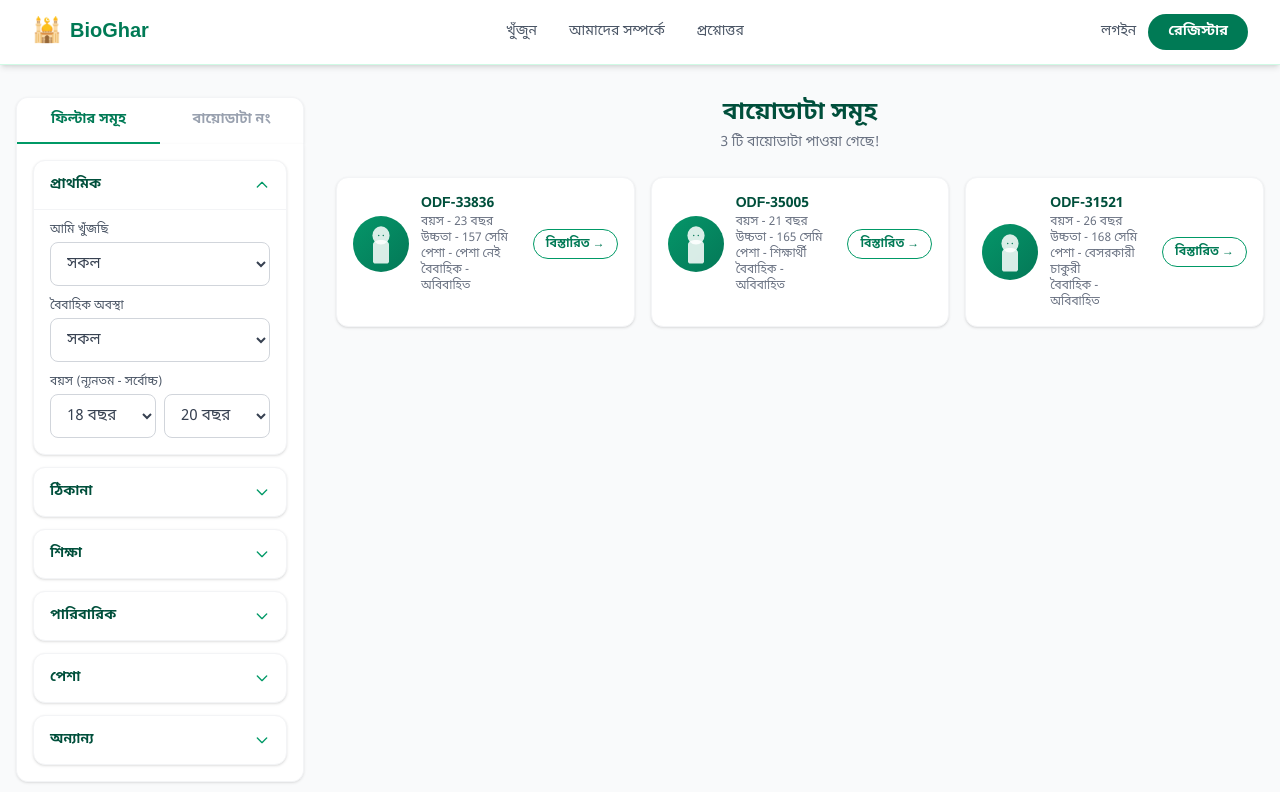
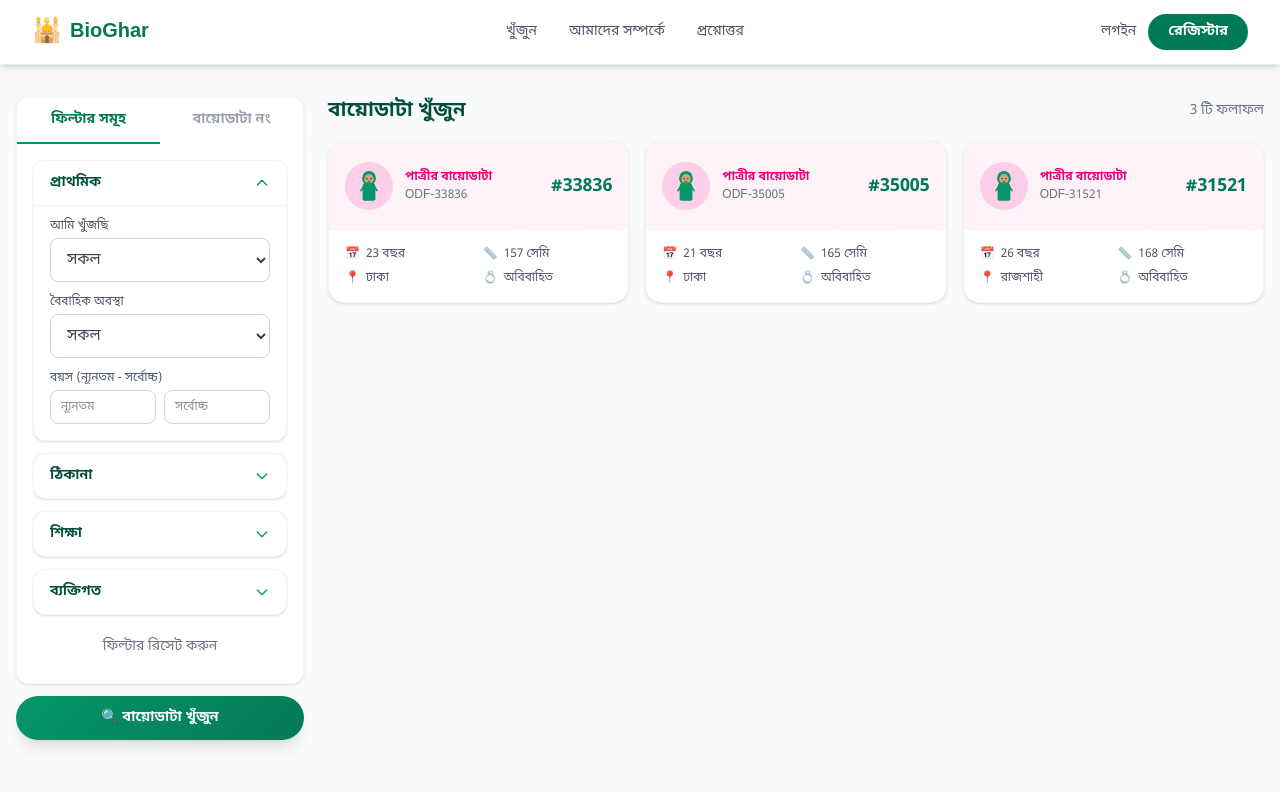
Before and after one commit to mdkanokmiah232-arch/BioGhar, a Next.js app: page /biodata in a window 1280 px wide. Shown: the top 792 px of the page. Built offline with nearby package versions, Linux system fonts and the light colour scheme.

Commit message:
fix: card design — no name, পাত্র/পাত্রী icon + label, age number inputs

```diff
--- a/src/app/biodata/BiodataSearchContent.tsx
+++ b/src/app/biodata/BiodataSearchContent.tsx
@@ -9,7 +9,7 @@ function CollapsibleSection({ title, defaultOpen = false, children }: { title: s
   const [open, setOpen] = useState(defaultOpen);
   return (
     <div className="bg-white rounded-xl border border-gray-100 shadow-sm">
-      <button onClick={() => setOpen(!open)} className="w-full flex items-center justify-between px-4 py-3.5 text-left">
+      <button onClick={() => setOpen(!open)} className="w-full flex items-center justify-between px-4 py-3 text-left">
         <span className="font-semibold text-emerald-900 text-sm">{title}</span>
         <svg className={`w-4 h-4 text-emerald-600 transition-transform duration-200 ${open ? "rotate-180" : ""}`} fill="none" stroke="currentColor" viewBox="0 0 24 24"><path strokeLinecap="round" strokeLinejoin="round" strokeWidth={2} d="M19 9l-7 7-7-7" /></svg>
       </button>
@@ -18,31 +18,30 @@ function CollapsibleSection({ title, defaultOpen = false, children }: { title: s
   );
 }
 
-function SmallMaleIcon() {
+function MaleMini() {
   return (
-    <div className="w-14 h-14 rounded-full flex items-center justify-center flex-shrink-0" style={{ background: "linear-gradient(135deg, #059669, #047857)" }}>
-      <svg viewBox="0 0 120 120" className="w-10 h-10">
-        <circle cx="60" cy="38" r="22" fill="white" opacity="0.9"/>
-        <rect x="38" y="20" width="44" height="12" rx="4" fill="white" opacity="0.7"/>
-        <circle cx="52" cy="38" r="2" fill="#047857"/>
-        <circle cx="68" cy="38" r="2" fill="#047857"/>
-        <path d="M36 65 C36 58 48 52 60 52 C72 52 84 58 84 65 L84 100 C84 105 80 108 76 108 L44 108 C40 108 36 105 36 100Z" fill="white" opacity="0.85"/>
-        <path d="M44 44 Q48 56 60 58 Q72 56 76 44" fill="white" opacity="0.5"/>
+    <svg viewBox="0 0 60 60" className="w-8 h-8">
+      <circle cx="30" cy="18" r="11" fill="#3D3266"/>
+      <rect x="19" y="10" width="22" height="7" rx="2" fill="#3D3266"/>
+      <circle cx="26" cy="18" r="1.2" fill="#1a1a2e"/><circle cx="34" cy="18" r="1.2" fill="#1a1a2e"/>
+      <path d="M22 32 C22 27 25 24 30 24 C35 24 38 27 38 32 L38 50 C38 52 36 53 34 53 L26 53 C24 53 22 52 22 50Z" fill="#3D3266"/>
+      <path d="M22 21 Q25 28 30 29 Q35 28 38 21" fill="#3D3266" opacity="0.5"/>
     </svg>
-    </div>
   );
 }
 
-function SmallFemaleIcon() {
+function FemaleMini() {
   return (
-    <div className="w-14 h-14 rounded-full flex items-center justify-center flex-shrink-0" style={{ background: "linear-gradient(135deg, #059669, #047857)" }}>
-      <svg viewBox="0 0 120 140" className="w-10 h-10">
-        <ellipse cx="60" cy="40" rx="30" ry="32" fill="white" opacity="0.85"/>
-        <circle cx="52" cy="40" r="2.5" fill="#047857"/>
-        <circle cx="68" cy="40" r="2.5" fill="#047857"/>
-        <path d="M32 72 C32 62 44 56 60 56 C76 56 88 62 88 72 L88 130 C88 135 84 138 80 138 L40 138 C36 138 32 135 32 130Z" fill="white" opacity="0.85"/>
+    <svg viewBox="0 0 60 70" className="w-8 h-8">
+      <ellipse cx="30" cy="18" rx="15" ry="16" fill="#059669"/>
+      <ellipse cx="30" cy="20" rx="10" ry="11" fill="#D4A574"/>
+      <circle cx="26" cy="19" r="1.5" fill="#1a1a2e"/><circle cx="34" cy="19" r="1.5" fill="#1a1a2e"/>
+      <path d="M27 24 Q30 27 33 24" fill="none" stroke="#1a1a2e" strokeWidth="1"/>
+      <path d="M16 36 C16 30 22 27 30 27 C38 27 44 30 44 36 L44 64 C44 66 42 67 40 67 L20 67 C18 67 16 66 16 64Z" fill="#059669"/>
+      <path d="M25 27 L30 33 L35 27" fill="none" stroke="#10b981" strokeWidth="1"/>
+      <path d="M16 36 L10 46 L13 47 L18 40" fill="#059669"/>
+      <path d="M44 36 L50 46 L47 47 L42 40" fill="#059669"/>
     </svg>
-    </div>
   );
 }
 
@@ -80,8 +79,7 @@ export default function BiodataSearchContent() {
   return (
     <div className="min-h-screen bg-gray-50">
       <div className="max-w-7xl mx-auto px-4 py-8">
-        <div className="flex flex-col lg:flex-row gap-8">
-
+        <div className="flex flex-col lg:flex-row gap-6">
           {/* Sidebar */}
           <aside className="w-full lg:w-72 flex-shrink-0">
             <div className="sticky top-24">
@@ -118,16 +116,8 @@ export default function BiodataSearchContent() {
                       <div>
                         <label className="block text-xs font-medium text-gray-600 mb-1">বয়স (ন্যূনতম - সর্বোচ্চ)</label>
                         <div className="flex gap-2">
-                          <select value={ageMin} onChange={(e) => setAgeMin(Number(e.target.value))} className="w-1/2 search-select text-xs">
-                            {Array.from({ length: 25 }, (_, i) => (
-                              <option key={i + 18} value={i + 18}>{i + 18} বছর</option>
-                            ))}
-                          </select>
-                          <select value={ageMax} onChange={(e) => setAgeMax(Number(e.target.value))} className="w-1/2 search-select text-xs">
-                            {Array.from({ length: 25 }, (_, i) => (
-                              <option key={i + 20} value={i + 20}>{i + 20} বছর</option>
-                            ))}
-                          </select>
+                          <input type="number" placeholder="ন্যূনতম" value={ageMin === 18 ? "" : ageMin} onChange={(e) => { const v = Number(e.target.value); if (v && v >= 18 && v < ageMax) setAgeMin(v); else if (!e.target.value) setAgeMin(18); }} className="w-1/2 rounded-lg border border-gray-300 px-2.5 py-2 text-xs focus:outline-none focus:ring-2 focus:ring-emerald-500" />
+                          <input type="number" placeholder="সর্বোচ্চ" value={ageMax === 60 ? "" : ageMax} onChange={(e) => { const v = Number(e.target.value); if (v && v > ageMin && v <= 60) setAgeMax(v); else if (!e.target.value) setAgeMax(60); }} className="w-1/2 rounded-lg border border-gray-300 px-2.5 py-2 text-xs focus:outline-none focus:ring-2 focus:ring-emerald-500" />
                         </div>
                       </div>
                     </div>
@@ -147,22 +137,14 @@ export default function BiodataSearchContent() {
                     </select>
                   </CollapsibleSection>
 
-                  <CollapsibleSection title="পারিবারিক">
-                    <select className="search-select w-full text-sm">
+                  <CollapsibleSection title="ব্যক্তিগত">
+                    <select value={profession} onChange={(e) => setProfession(e.target.value)} className="search-select w-full text-sm">
                       <option value="all">সকল</option>
+                      {["Software Engineer","Doctor","Engineer","Teacher","Business","Bank Officer","Govt. Officer","Lawyer","Student","Other"].map((p) => <option key={p} value={p}>{p}</option>)}
                     </select>
                   </CollapsibleSection>
 
-                  <CollapsibleSection title="পেশা">
-                    <select value={profession} onChange={(e) => setProfession(e.target.value)} className="search-select w-full text-sm">
-                      <option value="all">সকল</option>
-                      {["Software Engineer","Doctor","Engineer","Teacher","Business","Bank Officer","Govt. Officer","Lawyer","Student"].map((p) => <option key={p} value={p}>{p}</option>)}
-                    </select>
-                  </CollapsibleSection>
-
-                  <CollapsibleSection title="অন্যান্য">
-                    <p className="text-xs text-gray-500">আর্থিক অবস্থা ও ক্যাটাগরি ফিল্টার শীঘ্রই আসছে।</p>
-                  </CollapsibleSection>
+                  <button onClick={resetFilters} className="w-full py-2.5 text-sm font-medium text-gray-500 hover:text-emerald-700 transition">ফিল্টার রিসেট করুন</button>
                 </div>
               ) : (
                 <div className="bg-white rounded-b-xl border border-gray-100 border-t-0 shadow-sm p-4">
@@ -171,60 +153,57 @@ export default function BiodataSearchContent() {
                 </div>
               )}
 
-              <div className="flex gap-2 mt-3">
-                <button onClick={() => window.scrollTo({ top: 0, behavior: "smooth" })} className="flex-1 py-2.5 rounded-full border-2 border-emerald-600 text-emerald-700 font-semibold text-xs hover:bg-emerald-50 transition">ফিল্টার খুঁজুন</button>
-                <button onClick={() => window.scrollTo({ top: 0, behavior: "smooth" })} className="flex-1 py-2.5 rounded-full text-white font-bold text-xs shadow-md transition hover:shadow-lg" style={{ background: "linear-gradient(135deg, #059669, #047857)" }}>বায়োডাটা খুঁজুন</button>
-              </div>
-              <button onClick={resetFilters} className="w-full mt-2 py-2 text-xs font-medium text-gray-500 hover:text-emerald-700 transition">ফিল্টার রিসেট করুন</button>
+              <button className="w-full mt-3 py-3 rounded-full text-white font-bold text-sm shadow-lg" style={{ background: "linear-gradient(135deg, #059669, #047857)" }}>🔍 বায়োডাটা খুঁজুন</button>
             </div>
           </aside>
 
-          {/* Main Content */}
+          {/* Results */}
           <main className="flex-1">
-            <div className="text-center mb-6">
-              <h1 className="text-2xl font-bold text-emerald-900 mb-1">বায়োডাটা সমূহ</h1>
-              <p className="text-sm text-gray-500">{filtered.length} টি বায়োডাটা পাওয়া গেছে!</p>
+            <div className="flex items-center justify-between mb-4">
+              <h1 className="text-xl font-bold text-emerald-900">বায়োডাটা খুঁজুন</h1>
+              <span className="text-sm text-gray-500">{filtered.length} টি ফলাফল</span>
             </div>
 
             {filtered.length === 0 ? (
               <div className="bg-white rounded-2xl p-12 text-center border border-gray-100">
-                <p className="text-4xl mb-4">🔍</p>
+                <p className="text-4xl mb-3">🔍</p>
                 <p className="text-gray-500 text-lg">কোনো ফলাফল পাওয়া যায়নি</p>
-                <p className="text-gray-400 text-sm mt-2">ফিল্টার পরিবর্তন করে আবার চেষ্টা করুন</p>
               </div>
             ) : (
-              <>
-                <div className="grid grid-cols-1 md:grid-cols-2 xl:grid-cols-3 gap-4">
+              <div className="grid grid-cols-1 sm:grid-cols-2 xl:grid-cols-3 gap-4">
                 {filtered.map((b) => {
                   const isGroom = b.type === "GROOM";
                   return (
-                      <Link key={b.id} href={`/biodata/${b.id}`} className="bg-white rounded-xl border border-gray-100 shadow-sm hover:shadow-md transition-all block p-4">
-                        <div className="flex items-center gap-3">
-                          {isGroom ? <SmallMaleIcon /> : <SmallFemaleIcon />}
-                          <div className="flex-1 min-w-0">
-                            <div className="font-bold text-emerald-900 text-sm">{b.biodataCode}</div>
-                            <div className="text-xs text-gray-500">বয়স - {b.age} বছর</div>
-                            <div className="text-xs text-gray-500">উচ্চতা - {b.height} সেমি</div>
-                            <div className="text-xs text-gray-500">পেশা - {b.profession}</div>
-                            <div className="text-xs text-gray-500">বৈবাহিক - {b.maritalStatus}</div>
+                    <Link key={b.id} href={`/biodata/${b.id}`} className="block group">
+                      <div className="bg-white rounded-2xl overflow-hidden shadow-sm border border-gray-100 group-hover:shadow-md transition-all">
+                        {/* Header with icon */}
+                        <div className={`px-4 py-5 flex items-center gap-3 ${isGroom ? "bg-gradient-to-r from-blue-50 to-blue-100/50" : "bg-gradient-to-r from-pink-50 to-pink-100/50"}`}>
+                          <div className={`w-12 h-12 rounded-full flex items-center justify-center ${isGroom ? "bg-blue-200" : "bg-pink-200"}`}>
+                            {isGroom ? <MaleMini /> : <FemaleMini />}
                           </div>
-                          <button className="px-3 py-1.5 rounded-full border border-emerald-600 text-emerald-700 text-xs font-semibold hover:bg-emerald-50 transition flex-shrink-0">
-                            বিস্তারিত →
-                          </button>
+                          <div className="flex-1">
+                            <p className={`text-xs font-bold ${isGroom ? "text-blue-600" : "text-pink-600"}`}>
+                              {isGroom ? "পাত্রের বায়োডাটা" : "পাত্রীর বায়োডাটা"}
+                            </p>
+                            <p className="text-xs text-gray-500 mt-0.5">{b.biodataCode}</p>
+                          </div>
+                          <span className="text-lg font-bold text-emerald-700">#{b.biodataCode.split("-").pop()}</span>
+                        </div>
+
+                        {/* Info */}
+                        <div className="p-4">
+                          <div className="grid grid-cols-2 gap-2 text-xs text-gray-600">
+                            <div className="flex items-center gap-1.5"><span className="text-emerald-600">📅</span><span>{b.age} বছর</span></div>
+                            <div className="flex items-center gap-1.5"><span className="text-emerald-600">📏</span><span>{b.height} সেমি</span></div>
+                            <div className="flex items-center gap-1.5"><span className="text-emerald-600">📍</span><span>{b.presentAddress.district}</span></div>
+                            <div className="flex items-center gap-1.5"><span className="text-emerald-600">💍</span><span>{b.maritalStatus}</span></div>
+                          </div>
+                        </div>
                       </div>
                     </Link>
                   );
                 })}
               </div>
-
-                {filtered.length > 12 && (
-                  <div className="text-center mt-8">
-                    <button className="px-8 py-3 rounded-full text-white font-bold text-sm shadow-lg transition hover:shadow-xl" style={{ background: "linear-gradient(135deg, #059669, #047857)" }}>
-                      সকল বায়োডাটা দেখুন
-                    </button>
-                  </div>
-                )}
-              </>
             )}
           </main>
         </div>
```
Lines whose indentation alone changed are shown as unchanged.
